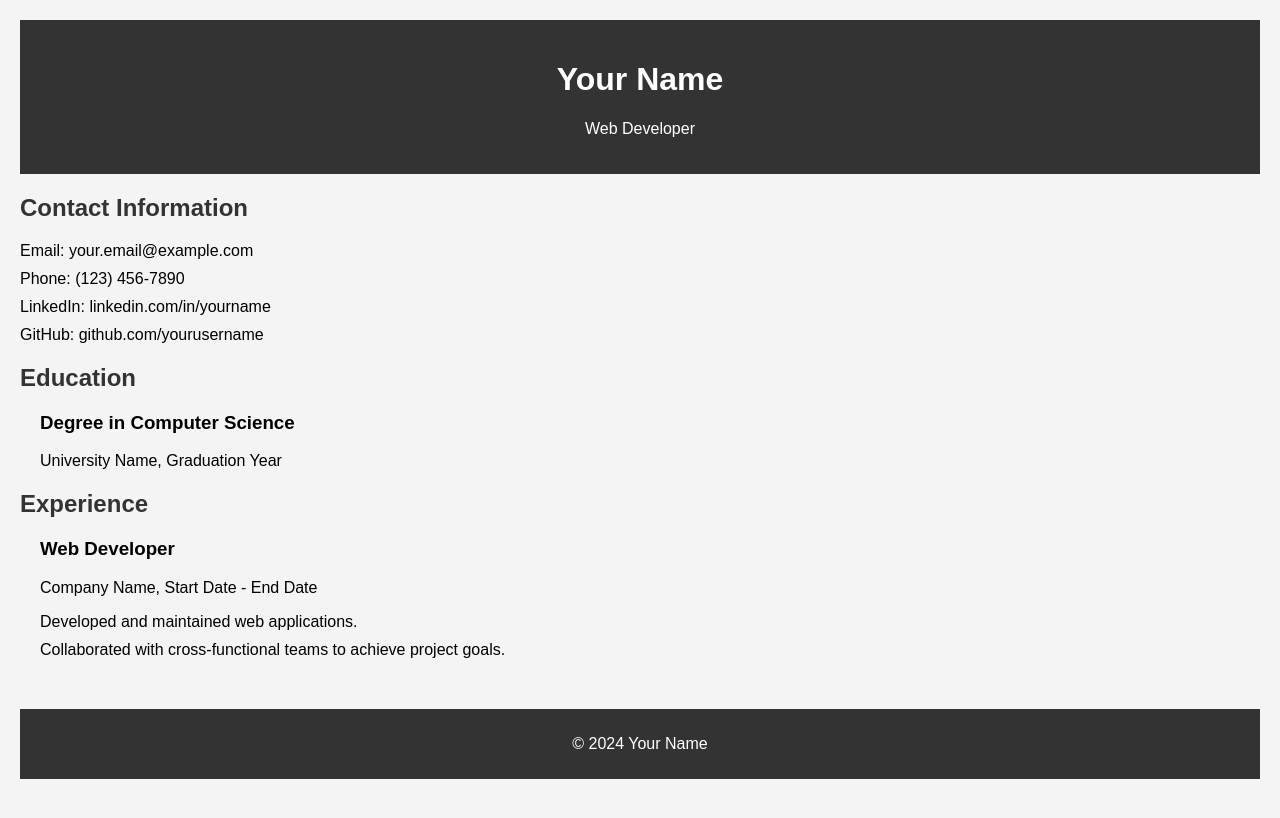
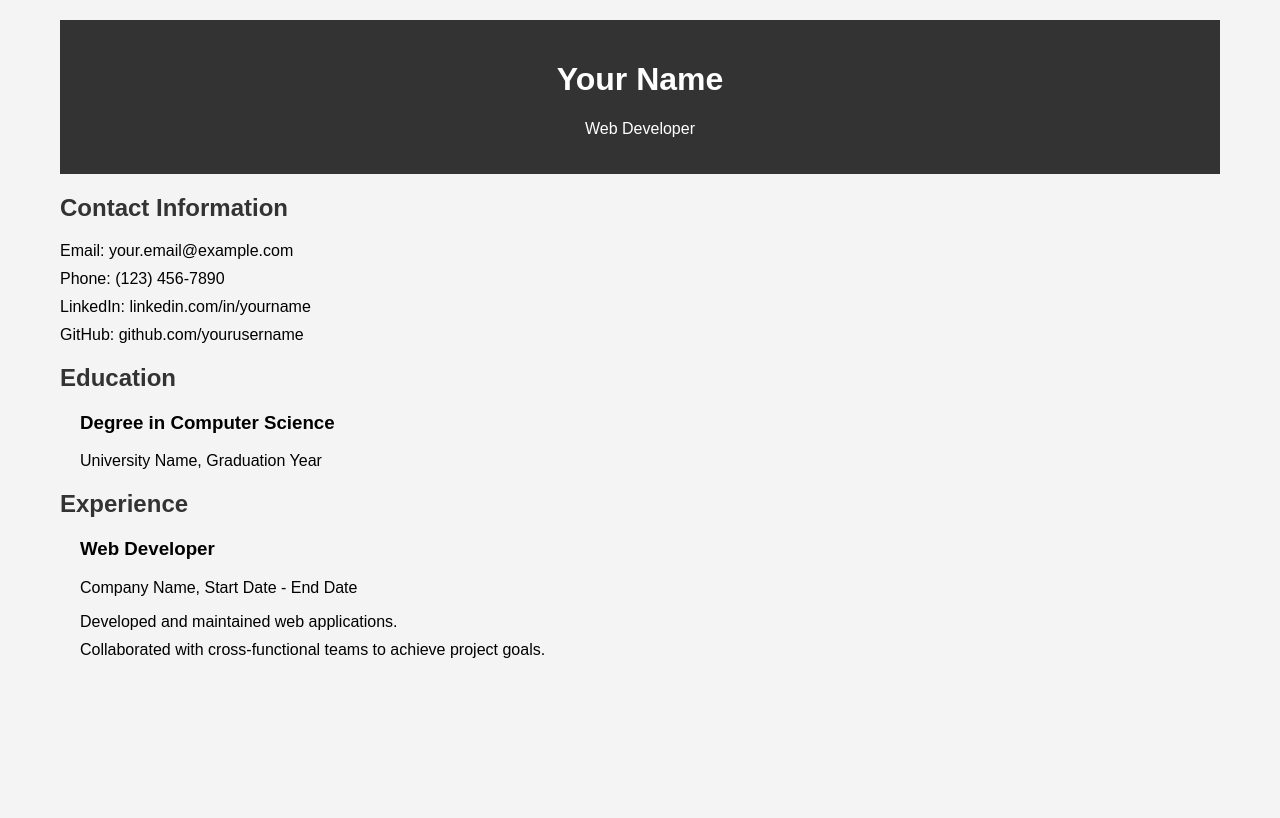
Before and after one commit to dovahkiin1995/dovahkiin1995.github.io, a Jekyll site: the page cv/index.html, which Jekyll copies as it is, in a window 1280 px wide. Shown: the top 818 px of the page. Built offline with Jekyll 4.4.1, drawn with Linux system fonts in a browser that asks for light colours.

Commit message:
Update index.html

```diff
--- a/cv/index.html
+++ b/cv/index.html
@@ -1,7 +1,5 @@
 
-<!DOCTYPE html>
-<html lang="en">
-<head>
+<blockquote>
     <meta charset="UTF-8">
     <meta name="viewport" content="width=device-width, initial-scale=1.0">
     <title>Your Name - Curriculum Vitae</title>
@@ -48,8 +46,8 @@
             color: white;
         }
     </style>
-</head>
-<body>
+    </head>
+    <body>
 
     <header>
         <h1>Your Name</h1>
@@ -85,10 +83,4 @@
             </ul>
         </div>
     </section>
-
-    <footer>
-        <p>&copy; 2024 Your Name</p>
-    </footer>
-
-</body>
-</html>
+<blockquote>
```
